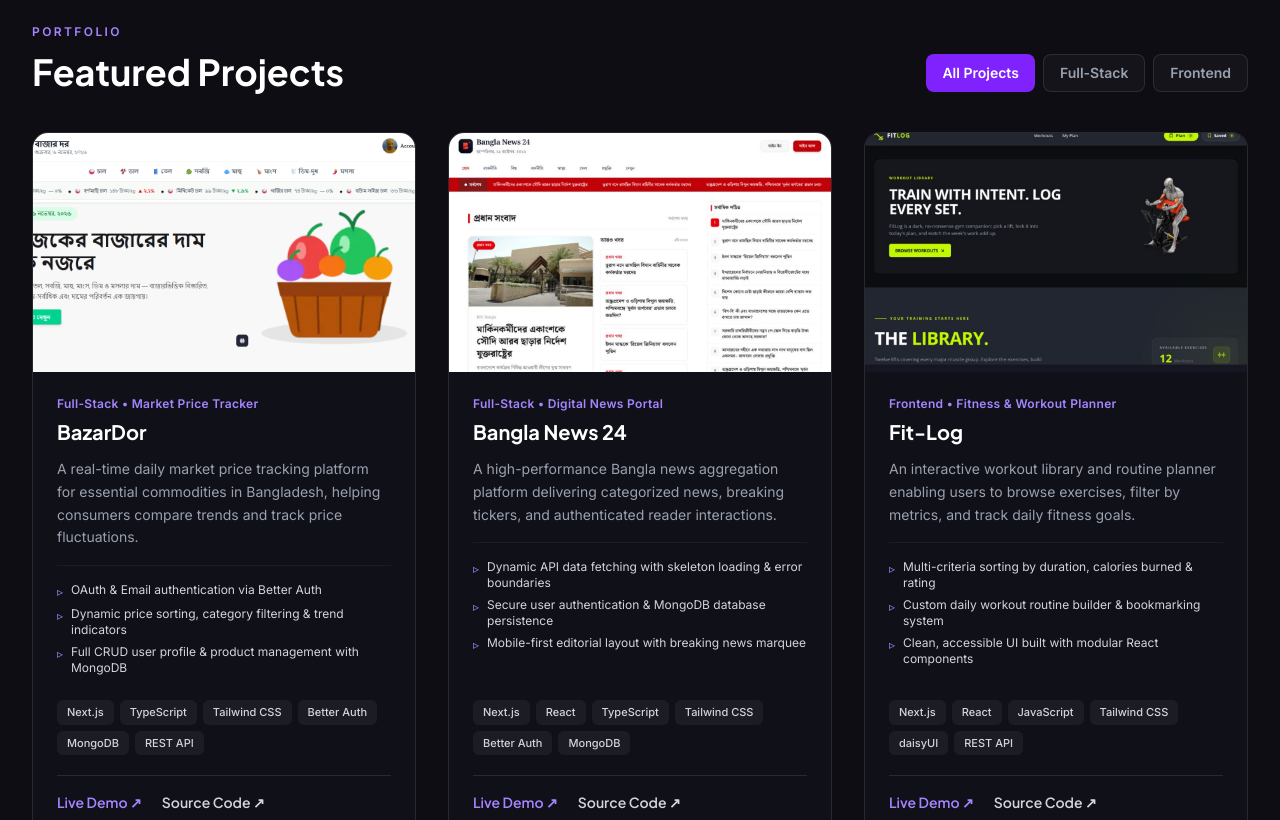
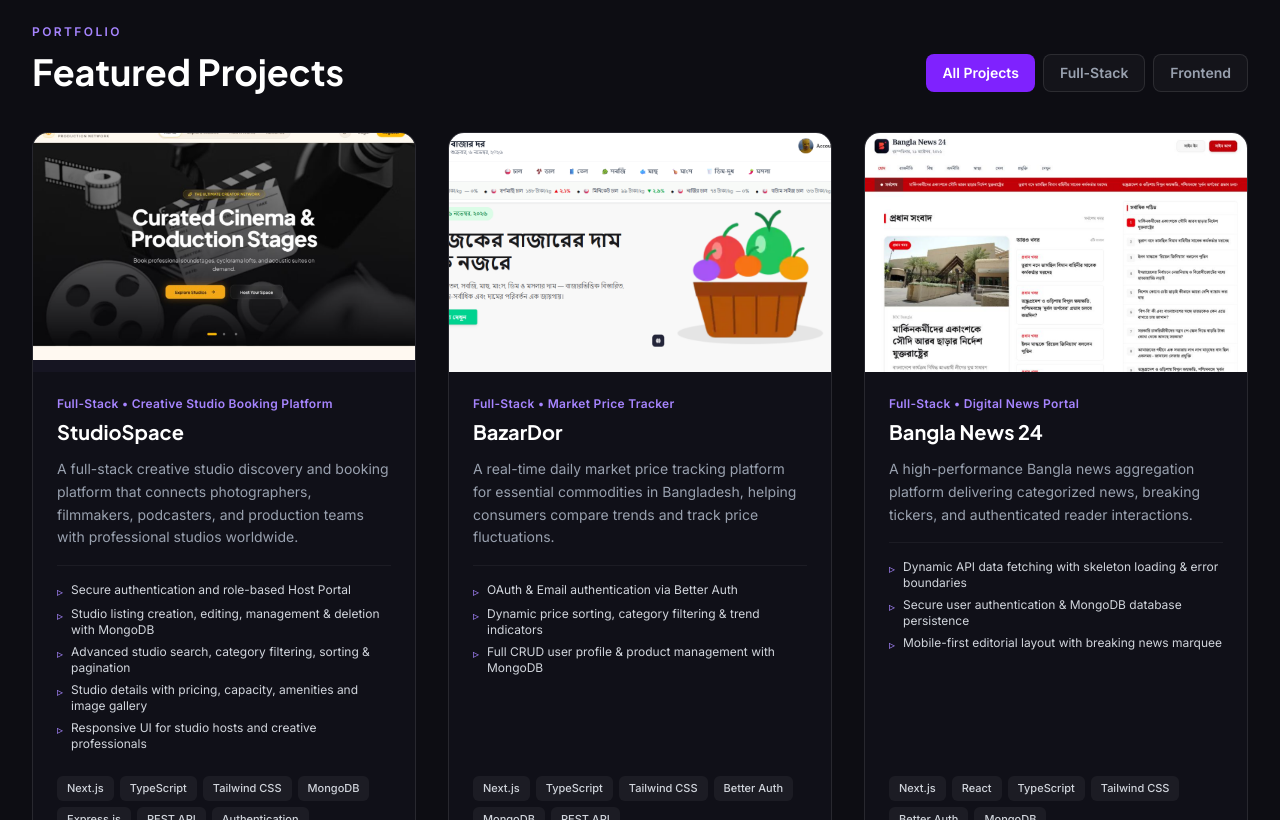
Before and after one commit to riaduldev/my-portfolio-website, a Next.js app: page / in a window 1280 px wide. Shown: the part 1980-2800 px from the top of the page. Built offline with nearby package versions, Linux system fonts and the light colour scheme.

Commit message:
added new fullstack projects

```diff
--- a/src/app/page.js
+++ b/src/app/page.js
@@ -7,19 +7,65 @@ import Link from "next/link";
 const skillCategories = [
   {
     title: "Frontend Development",
-    skills: ["React.js", "Next.js (App Router)", "TypeScript", "JavaScript (ES6+)", "Tailwind CSS", "HTML5 & CSS3"],
+    skills: [
+      "React.js",
+      "Next.js (App Router)",
+      "TypeScript",
+      "JavaScript (ES6+)",
+      "Tailwind CSS",
+      "HTML5 & CSS3",
+    ],
   },
   {
     title: "Backend & Database",
-    skills: ["Node.js", "Express.js", "MongoDB", "REST API Integration", "Server Actions"],
+    skills: [
+      "Node.js",
+      "Express.js",
+      "MongoDB",
+      "REST API Integration",
+      "Server Actions",
+    ],
   },
   {
     title: "Auth, UI & Tools",
-    skills: ["Better Auth", "Git & GitHub", "daisyUI & HeroUI", "Responsive Design", "Vercel / Netlify"],
+    skills: [
+      "Better Auth",
+      "Git & GitHub",
+      "daisyUI & HeroUI",
+      "Responsive Design",
+      "Vercel / Netlify",
+    ],
   },
 ];
 
 const projects = [
+  {
+    title: "StudioSpace",
+    category: "Full-Stack • Creative Studio Booking Platform",
+    featured: true,
+    description:
+      "A full-stack creative studio discovery and booking platform that connects photographers, filmmakers, podcasters, and production teams with professional studios worldwide.",
+    highlights: [
+      "Secure authentication and role-based Host Portal",
+      "Studio listing creation, editing, management & deletion with MongoDB",
+      "Advanced studio search, category filtering, sorting & pagination",
+      "Studio details with pricing, capacity, amenities and image gallery",
+      "Responsive UI for studio hosts and creative professionals",
+    ],
+    image: "/image/studio-space-client.png",
+    live: "https://studiospace-client-eta.vercel.app",
+    github: "https://github.com/riaduldev/studiospace-client",
+    tech: [
+      "Next.js",
+      "TypeScript",
+      "Tailwind CSS",
+      "MongoDB",
+      "Express.js",
+      "REST API",
+      "Authentication",
+    ],
+  },
+
   {
     title: "BazarDor",
     category: "Full-Stack • Market Price Tracker",
@@ -34,7 +80,14 @@ const projects = [
     image: "/image/bazar-dor.png",
     live: "https://bazar-dor-web-beta.vercel.app/",
     github: "https://github.com/riaduldev/bazar-dor-web",
-    tech: ["Next.js", "TypeScript", "Tailwind CSS", "Better Auth", "MongoDB", "REST API"],
+    tech: [
+      "Next.js",
+      "TypeScript",
+      "Tailwind CSS",
+      "Better Auth",
+      "MongoDB",
+      "REST API",
+    ],
   },
   {
     title: "Bangla News 24",
@@ -50,7 +103,14 @@ const projects = [
     image: "/image/bangla-news-24.png",
     live: "https://bangla-news-24-azure.vercel.app/",
     github: "https://github.com/riaduldev/bangla-news-24",
-    tech: ["Next.js", "React", "TypeScript", "Tailwind CSS", "Better Auth", "MongoDB"],
+    tech: [
+      "Next.js",
+      "React",
+      "TypeScript",
+      "Tailwind CSS",
+      "Better Auth",
+      "MongoDB",
+    ],
   },
   {
     title: "Fit-Log",
@@ -66,7 +126,14 @@ const projects = [
     image: "/image/fit-log.png",
     live: "https://fit-log-workout-library-six.vercel.app",
     github: "https://github.com/riaduldev/fit-log-app",
-    tech: ["Next.js", "React", "JavaScript", "Tailwind CSS", "daisyUI", "REST API"],
+    tech: [
+      "Next.js",
+      "React",
+      "JavaScript",
+      "Tailwind CSS",
+      "daisyUI",
+      "REST API",
+    ],
   },
   {
     title: "DevStack",
@@ -177,8 +244,12 @@ export default function Home() {
 
             <p className="mt-6 max-w-2xl text-base leading-relaxed text-gray-300 sm:text-lg">
               Full-Stack Web Developer specializing in{" "}
-              <span className="font-medium text-white">Next.js, React, TypeScript,</span> and{" "}
-              <span className="font-medium text-white">MongoDB</span>. I turn complex requirements into clean, fast, and production-ready digital products.
+              <span className="font-medium text-white">
+                Next.js, React, TypeScript,
+              </span>{" "}
+              and <span className="font-medium text-white">MongoDB</span>. I
+              turn complex requirements into clean, fast, and production-ready
+              digital products.
             </p>
 
             {/* Primary & Secondary CTAs */}
@@ -282,26 +353,47 @@ export default function Home() {
 
             <div className="space-y-5 text-sm leading-7 text-gray-300 sm:text-base sm:leading-8">
               <p>
-                I&apos;m a developer based in Bangladesh with hands-on experience building full-stack web applications using{" "}
-                <strong className="font-semibold text-white">React, Next.js, TypeScript, Node.js, and MongoDB</strong>. Rather than just building static pages, I focus on complete product workflows—from secure authentication and REST API integration to responsive, accessible UI design.
+                I&apos;m a developer based in Bangladesh with hands-on
+                experience building full-stack web applications using{" "}
+                <strong className="font-semibold text-white">
+                  React, Next.js, TypeScript, Node.js, and MongoDB
+                </strong>
+                . Rather than just building static pages, I focus on complete
+                product workflows—from secure authentication and REST API
+                integration to responsive, accessible UI design.
               </p>
               <p>
-                Currently seeking entry-level developer roles, internships, or collaborative engineering teams where I can contribute immediately, ship reliable features, and grow under experienced mentorship.
+                Currently seeking entry-level developer roles, internships, or
+                collaborative engineering teams where I can contribute
+                immediately, ship reliable features, and grow under experienced
+                mentorship.
               </p>
 
               {/* Quick Metrics Bar */}
               <div className="grid grid-cols-3 gap-4 border-t border-white/10 pt-6">
                 <div>
-                  <p className="font-heading text-2xl font-bold text-white sm:text-3xl">6+</p>
-                  <p className="mt-1 text-xs text-gray-400 sm:text-sm">Deployed Projects</p>
+                  <p className="font-heading text-2xl font-bold text-white sm:text-3xl">
+                    6+
+                  </p>
+                  <p className="mt-1 text-xs text-gray-400 sm:text-sm">
+                    Deployed Projects
+                  </p>
                 </div>
                 <div>
-                  <p className="font-heading text-2xl font-bold text-violet-400 sm:text-3xl">MERN</p>
-                  <p className="mt-1 text-xs text-gray-400 sm:text-sm">& Next.js Stack</p>
+                  <p className="font-heading text-2xl font-bold text-violet-400 sm:text-3xl">
+                    MERN
+                  </p>
+                  <p className="mt-1 text-xs text-gray-400 sm:text-sm">
+                    & Next.js Stack
+                  </p>
                 </div>
                 <div>
-                  <p className="font-heading text-2xl font-bold text-white sm:text-3xl">100%</p>
-                  <p className="mt-1 text-xs text-gray-400 sm:text-sm">Responsive UI</p>
+                  <p className="font-heading text-2xl font-bold text-white sm:text-3xl">
+                    100%
+                  </p>
+                  <p className="mt-1 text-xs text-gray-400 sm:text-sm">
+                    Responsive UI
+                  </p>
                 </div>
               </div>
             </div>
@@ -310,7 +402,10 @@ export default function Home() {
       </section>
 
       {/* CATEGORIZED SKILLS */}
-      <section id="skills" className="mx-auto max-w-7xl px-4 py-20 sm:px-6 lg:px-8">
+      <section
+        id="skills"
+        className="mx-auto max-w-7xl px-4 py-20 sm:px-6 lg:px-8"
+      >
         <div className="max-w-2xl">
           <p className="text-xs font-semibold tracking-[0.2em] text-violet-400 uppercase">
             Technical Stack
@@ -319,7 +414,8 @@ export default function Home() {
             Skills & Technologies
           </h2>
           <p className="mt-3 text-sm text-gray-400 sm:text-base">
-            Technologies I use to architect, build, and deploy modern web applications.
+            Technologies I use to architect, build, and deploy modern web
+            applications.
           </p>
         </div>
 
@@ -348,7 +444,10 @@ export default function Home() {
       </section>
 
       {/* PROJECTS WITH FILTER */}
-      <section id="projects" className="border-y border-white/5 bg-white/[0.015]">
+      <section
+        id="projects"
+        className="border-y border-white/5 bg-white/[0.015]"
+      >
         <div className="mx-auto max-w-7xl px-4 py-20 sm:px-6 lg:px-8">
           <div className="flex flex-col justify-between gap-6 md:flex-row md:items-end">
             <div>
@@ -487,7 +586,9 @@ export default function Home() {
         </h2>
 
         <p className="mx-auto mt-5 max-w-xl text-sm leading-7 text-gray-400 sm:text-base">
-          I&apos;m actively open to Junior Web Developer, Frontend, or Full-Stack opportunities. Reach out via email or LinkedIn—I respond promptly.
+          I&apos;m actively open to Junior Web Developer, Frontend, or
+          Full-Stack opportunities. Reach out via email or LinkedIn—I respond
+          promptly.
         </p>
 
         <div className="mt-8 flex flex-col items-center justify-center gap-4 sm:flex-row">
```
Also changed, not shown: public/image/studio-space-client.png (added).
